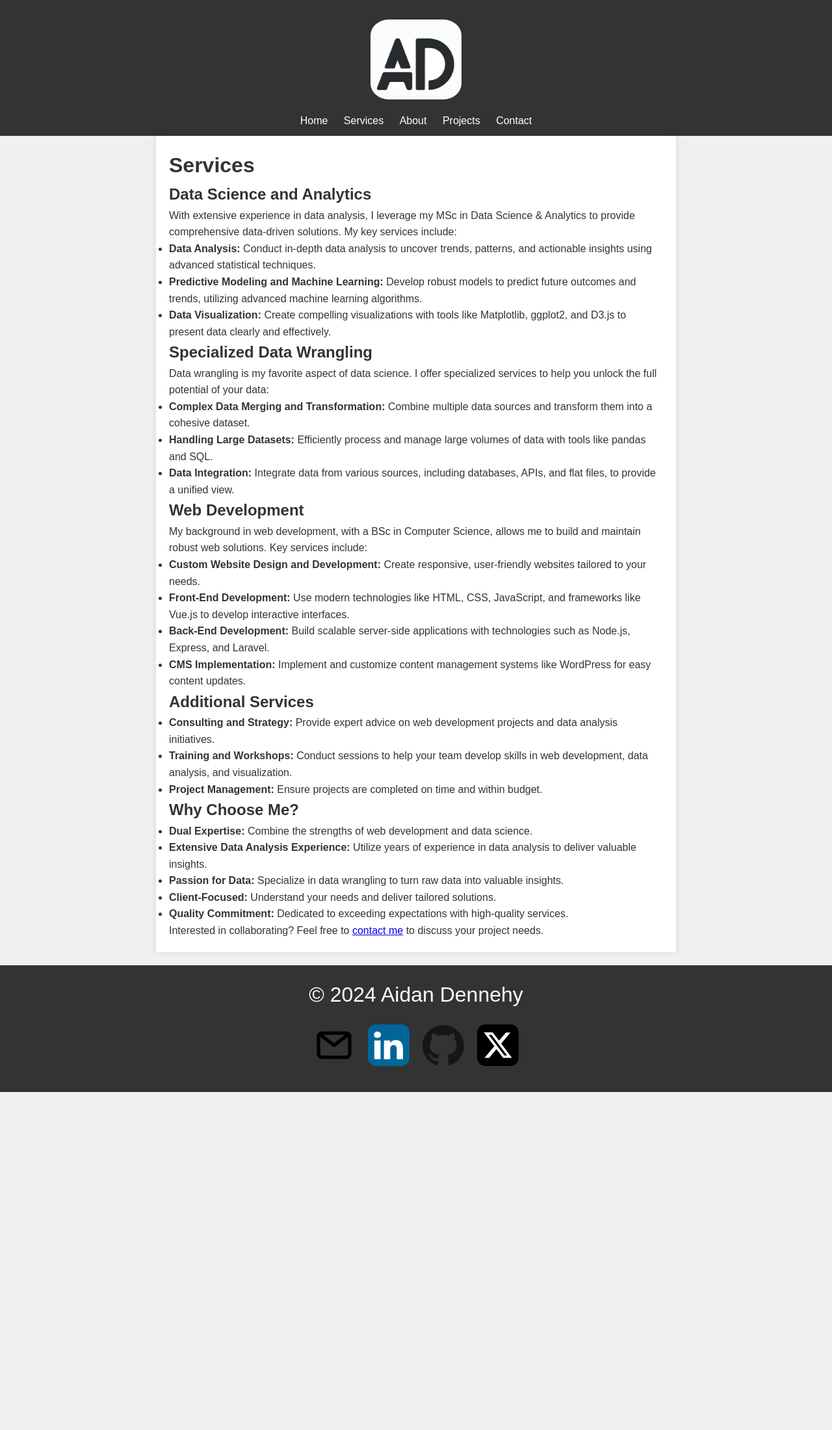
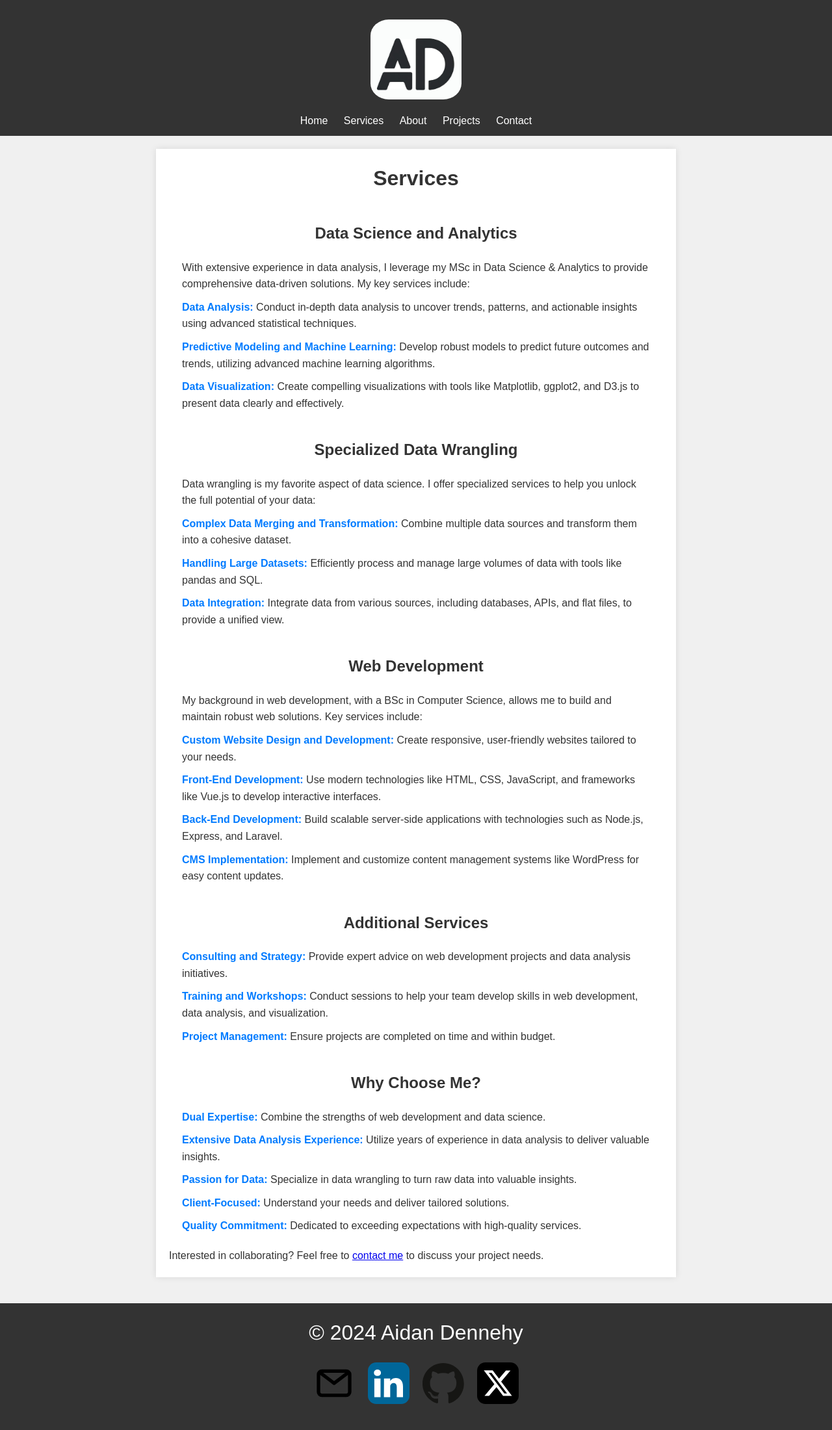
Before and after one commit to duinneacha/ad_portfolio, a Jekyll site: the page built from services.markdown, in a window 1280 px wide. Shown: the whole page at 65% size. Built offline with Jekyll 4.4.1, drawn with Linux system fonts in a browser that asks for light colours; before the commit the page ends 1680 px from its top, so only the background shows below that.

Commit message:
Working on reCatchPa

```diff
--- a/_layouts/default.html
+++ b/_layouts/default.html
@@ -8,6 +8,8 @@
     <link rel="icon" type="image/x-icon" href="{{ '/favicon.ico' | relative_url }}">
     <!-- <link rel="stylesheet" href="https://cdnjs.cloudflare.com/ajax/libs/font-awesome/6.0.0-beta3/css/all.min.css"> -->
     <!-- <link rel="stylesheet" href="https://cdnjs.cloudflare.com/ajax/libs/font-awesome/6.4.0/css/all.min.css"> -->
+
+    <script src="https://www.google.com/recaptcha/api.js" async defer></script>
 
 
 
--- a/assets/css/ad_custom.css
+++ b/assets/css/ad_custom.css
@@ -65,7 +65,7 @@ nav ul li a {
 .container {
     max-width: 800px;
     width: 80%;
-    margin: 0 auto;
+    margin: 20px auto;
     padding: 20px;
     background: #fff;
     box-shadow: 0 0 10px rgba(0, 0, 0, 0.1);
@@ -223,3 +223,46 @@ list-style: none;
 #timeline details p {
 margin: 5px 0;
 }
+
+
+h1, h2 {
+    color: #333;
+    text-align: center;
+    margin-bottom: 20px;
+}
+
+h2 {
+font-size: 1.5em;
+margin-top: 40px;
+}
+
+.services-section {
+margin-bottom: 20px;
+}
+
+.services-section p, .services-section ul {
+margin: 0 0 10px 0;
+padding: 0 20px;
+}
+
+.services-section ul {
+list-style-type: none;
+/* padding-left: 0; */
+}
+
+.services-section li {
+margin-bottom: 10px;
+}
+
+.services-section strong {
+color: #007bff;
+}
+
+.services-section a {
+color: #007bff;
+text-decoration: none;
+}
+
+.services-section a:hover {
+text-decoration: underline;
+}
--- a/contact.markdown
+++ b/contact.markdown
@@ -28,6 +28,8 @@ permalink: /contact/
     <input type="text" name="_honeypot" style="display:none;">
   </label>
   <br>
+  <!-- Google reCAPTCHA -->
+  <div class="g-recaptcha" data-sitekey="6Ld6nv4pAAAAAEVGRSoU6nwj7efuV0VmTCdVuRd-"></div>
   <br>
   <button type="submit">Send</button>
 </form>
```
Also changed, not shown: junktext.txt (+29 -0 lines).
